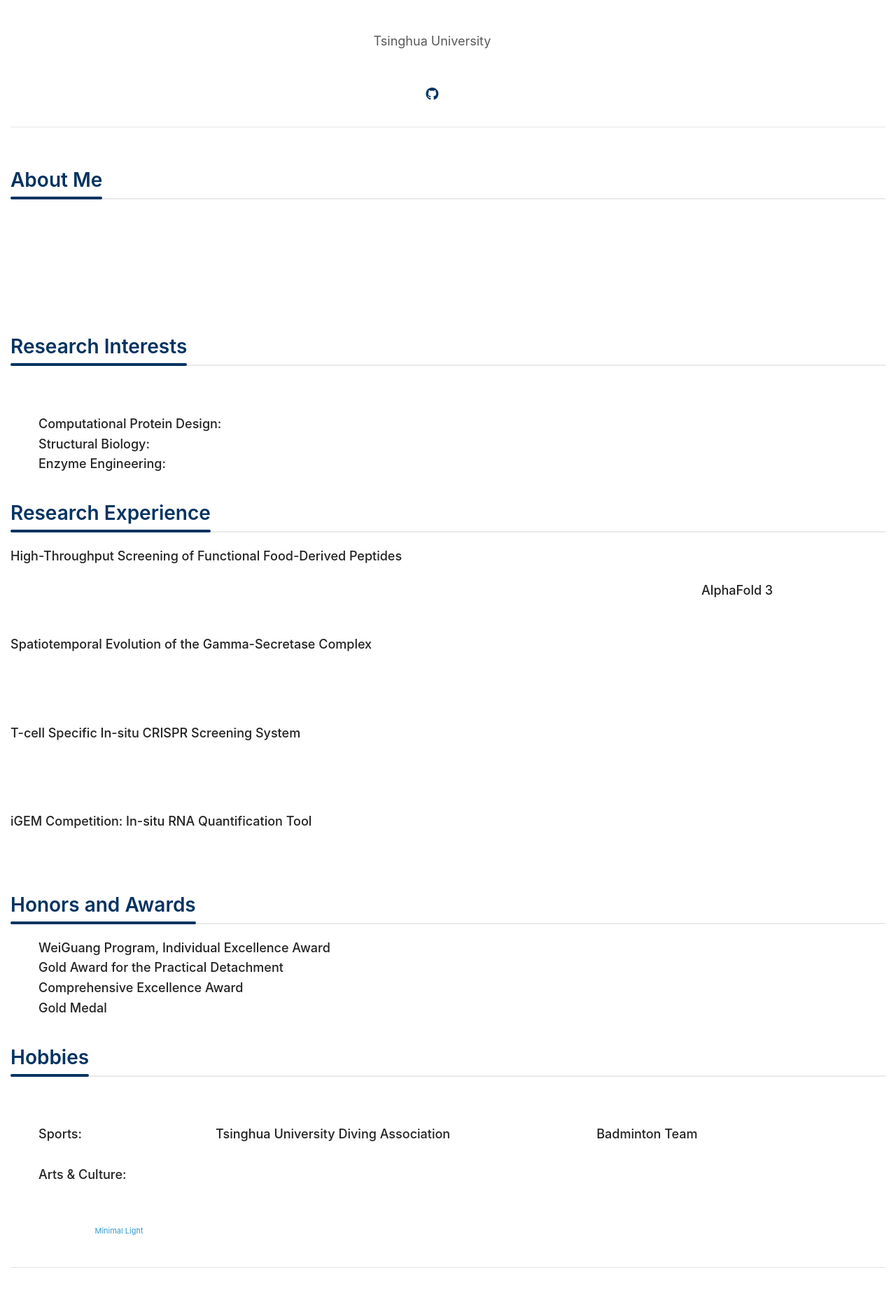
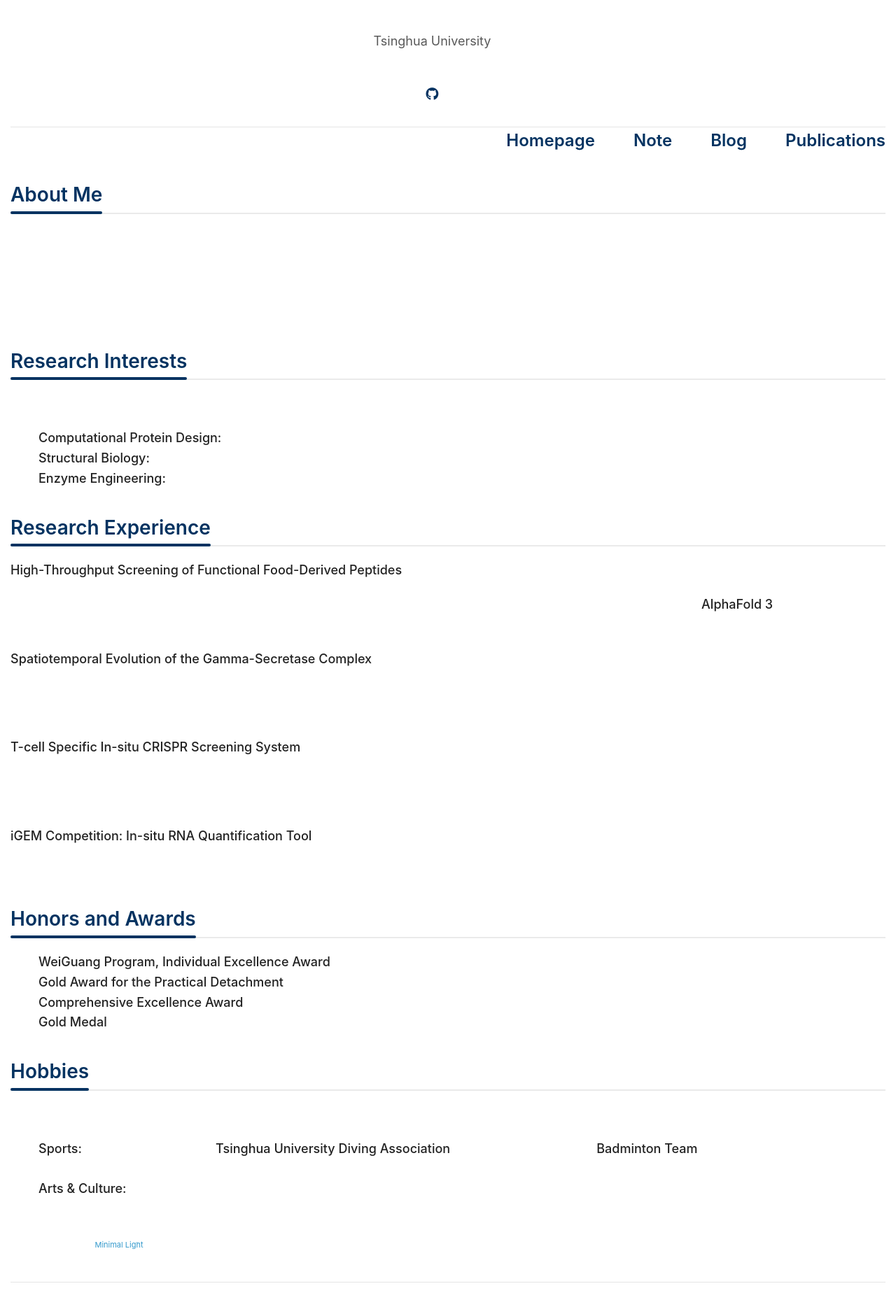
Before and after one commit to siyuanj/siyuanj.github.io, a Jekyll site: the page built from index.md, in a window 1280 px wide, cut to the strip 176-2044 px from the top of the page. Shown: the whole strip at 70% size. Built offline with Jekyll 4.4.1, drawn with Linux system fonts in a browser that asks for light colours; a style sheet for code colours, icons or effects is not loaded; our own code applies the rules of GitHub Pages for plain Markdown files; before the commit the page ends 2023 px from its top, so only the background shows below that.

Commit message:
add navigation bar

```diff
--- a/_layouts/homepage.html
+++ b/_layouts/homepage.html
@@ -94,6 +94,12 @@
 
       </header>
       <section>
+        <nav class="top-nav">
+          <a href="{{ '/' | relative_url }}">Homepage</a>
+          <a href="{{ '/note' | relative_url }}">Note</a>
+          <a href="{{ '/blog' | relative_url }}">Blog</a>
+          <a href="{{ '/#publications' | relative_url }}">Publications</a>
+        </nav>
 
       {{ content }}
 
--- a/_sass/minimal-light.scss
+++ b/_sass/minimal-light.scss
@@ -265,7 +265,7 @@ papertitle {
       .image.avatar img {
         // border-radius: 100%; // 删除或注释掉这一行 (圆形)
         border-radius: 0;      // 添加这一行变为矩形
-        width: 80%;
+        width: 100%;
         // 这里的 width 也可以改大一点，比如 60% 或 80%，让头像更大
         padding: 0px;
       }
@@ -482,7 +482,7 @@ header {
   float:left;
   position:fixed;
   -webkit-font-smoothing:subpixel-antialiased;
-  padding-top:3.5em;
+  padding-top:4.0em;
   text-align:center;
   /* [修改] 关键部分：往左拉 */
   margin-left: -45px; /* 负值会让元素向左移动 */
@@ -755,3 +755,49 @@ footer {
   display:none;
   font-family: monospace;
 }
+
+/* ==========================================================================
+   组件：顶部导航栏 (Top Navigation)
+   ========================================================================== */
+.top-nav {
+  text-align: right; /* 核心：让导航栏靠右对齐 */
+  margin-bottom: 10px; /* 调整导航栏和下面 "About Me" 的距离 */
+  margin-top: -20px;   /* 微调：稍微往上提一点，利用上方留白 */
+}
+
+.top-nav a {
+  display: inline-block;
+  margin-left: 50px; /* 链接之间的间距 */
+  font-size: 24px;   /* 字体大小，建议与正文一致或稍大 */
+  font-weight: 600;  /* 稍微加粗 */
+  color: #043361;    /* 默认深蓝色，与标题一致 */
+  text-decoration: none;
+  border-bottom: 2px solid transparent; /* 预留悬停下划线位置 */
+  transition: all 0.3s ease;
+}
+
+/* 悬停效果：颜色变浅 + 出现下划线 */
+.top-nav a:hover {
+  color: #337ab7;
+  border-bottom: 2px solid #337ab7;
+}
+
+/* 移动端适配：屏幕变窄时居中 */
+@media print, screen and (max-width: 960px) {
+  .top-nav {
+    text-align: center; /* 手机上居中可能更好看 */
+    margin-top: 10px;
+    margin-bottom: 30px;
+  }
+}
+
+/* 暗黑模式适配 */
+@media (prefers-color-scheme: dark) {
+  .top-nav a {
+    color: #3eb7f0;
+  }
+  .top-nav a:hover {
+    color: #ffffff;
+    border-bottom-color: #ffffff;
+  }
+}
```
